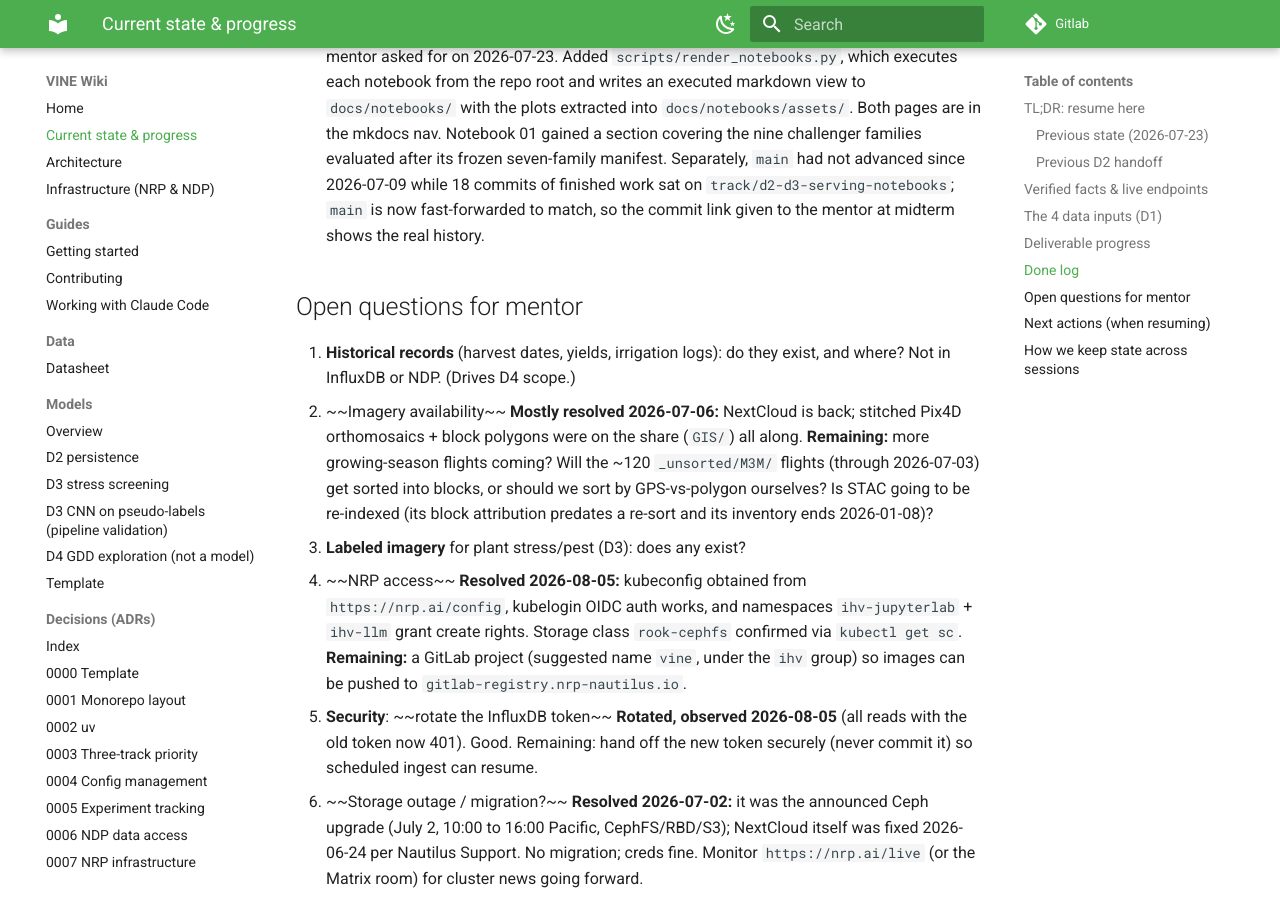
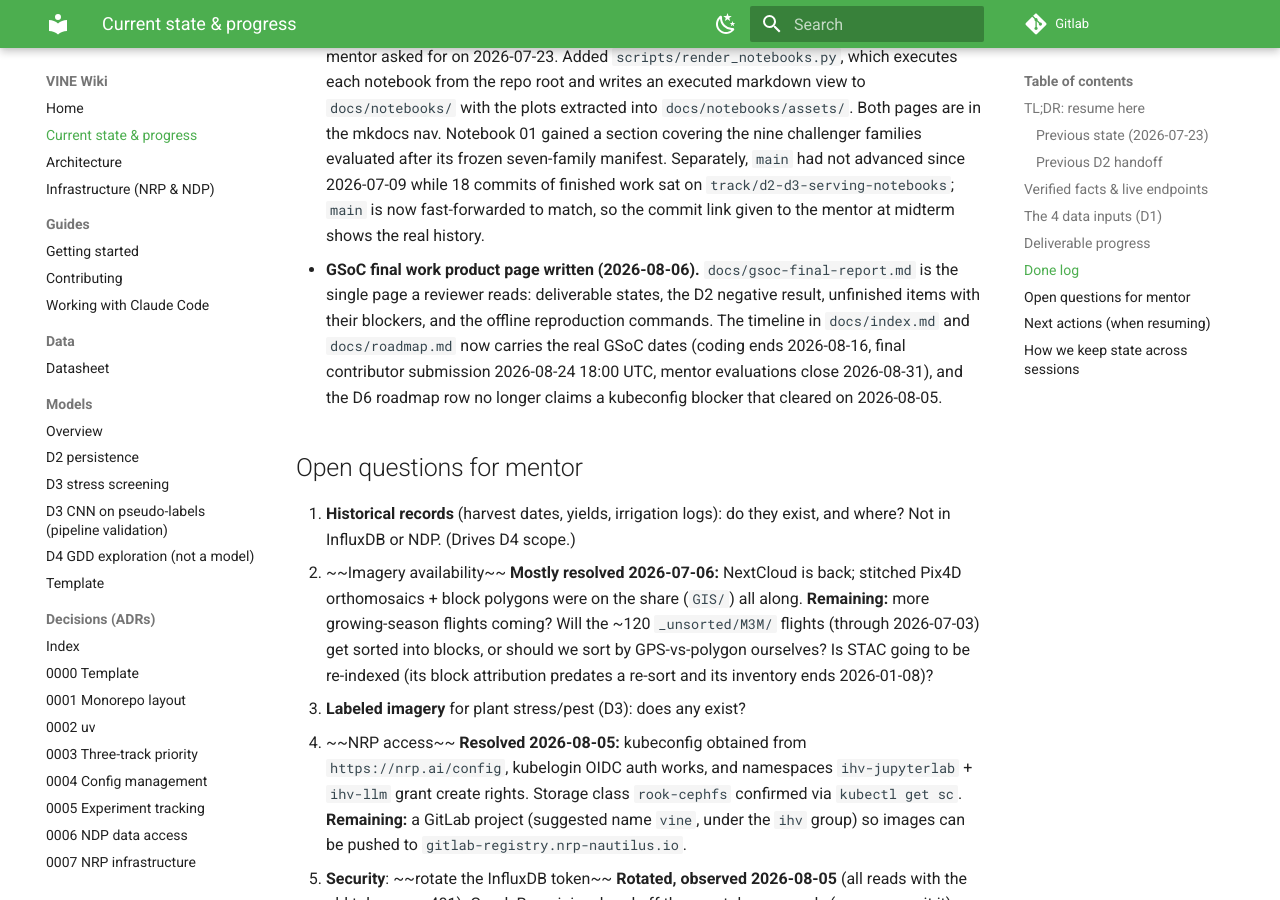
Before and after one commit to sohan-shingade/VINE, an MkDocs documentation site: the page built from docs/STATE.md, in a window 1280 px wide and 900 px high, scrolled down 16239 px. Built offline with MkDocs 1.6.1 and Material for MkDocs 9.7.7, drawn with Linux system fonts in a browser that asks for light colours.

Commit message:
Record the final report page in STATE.md
Co-Authored-By: Claude Fable 5 <noreply@anthropic.com>

```diff
--- a/docs/STATE.md
+++ b/docs/STATE.md
@@ -625,6 +625,14 @@ winter/dormant; the useful growing-season flights are Aug (pre-harvest) + Oct
   since 2026-07-09 while 18 commits of finished work sat on
   `track/d2-d3-serving-notebooks`; `main` is now fast-forwarded to match, so the
   commit link given to the mentor at midterm shows the real history.
+- **GSoC final work product page written (2026-08-06).**
+  `docs/gsoc-final-report.md` is the single page a reviewer reads: deliverable
+  states, the D2 negative result, unfinished items with their blockers, and the
+  offline reproduction commands. The timeline in `docs/index.md` and
+  `docs/roadmap.md` now carries the real GSoC dates (coding ends 2026-08-16,
+  final contributor submission 2026-08-24 18:00 UTC, mentor evaluations close
+  2026-08-31), and the D6 roadmap row no longer claims a kubeconfig blocker that
+  cleared on 2026-08-05.
 
 ## Open questions for mentor
 
```
